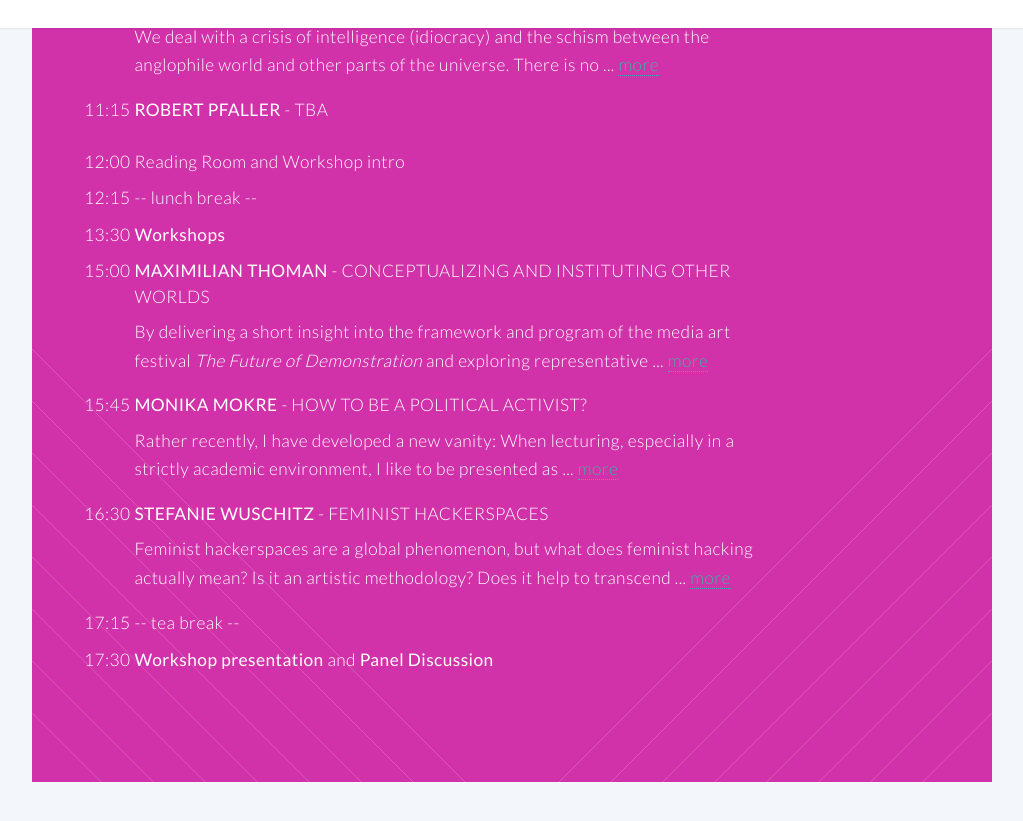
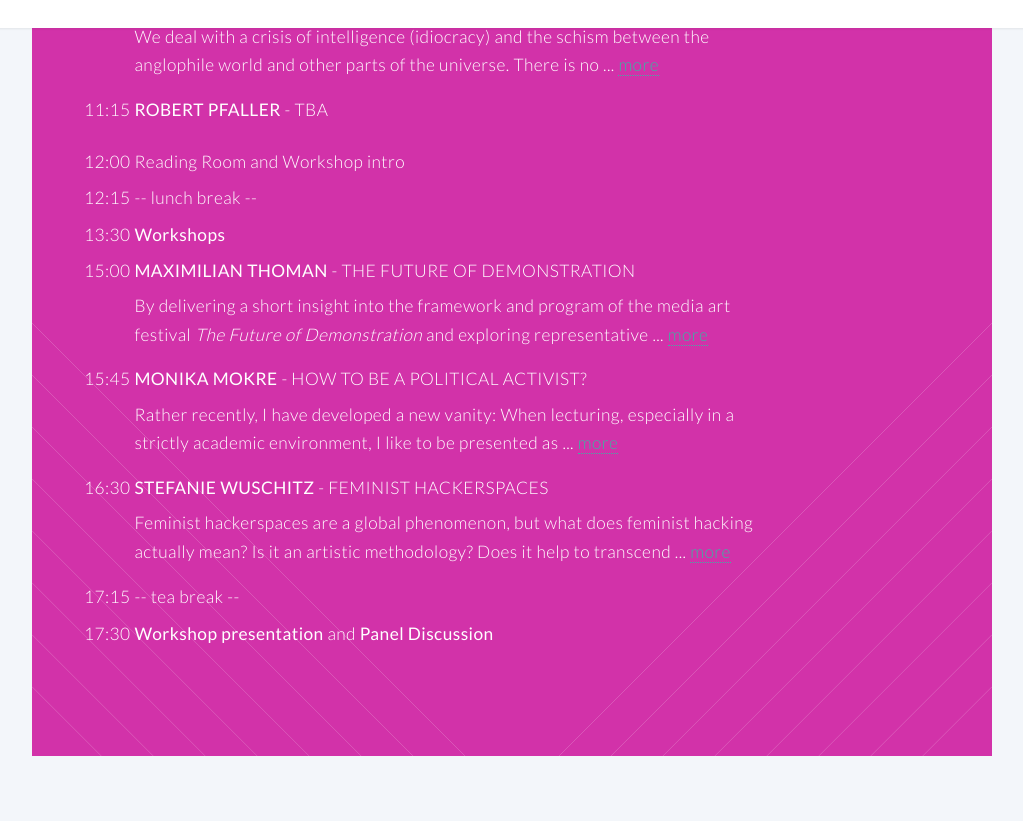
Before and after one commit to supergraph/pop-2017, a Jekyll site: the page built from index.html, in a window 1280 px wide and 900 px high, scrolled down 1592 px. Shown: the top 821 px of the window, without its empty margins (128-1151 px from the left). Built offline with Jekyll 4.4.1, drawn with Linux system fonts in a browser that asks for light colours.

Commit message:
Update title

```diff
--- a/index.html
+++ b/index.html
@@ -71,7 +71,7 @@ Now where does Art and Actionism kick in? Artists need to educate themselves abo
 </tr><tr>
 <th>15:00</th><td style="padding: 4px 4px;">
     <h4>
-      <strong>Maximilian Thoman</strong> - Conceptualizing and instituting other worlds
+      <strong>Maximilian Thoman</strong> - The Future of Demonstration
     </h4>
       <p class="abstract">
         <span>
```
Also changed, not shown: images/_banner.jpg (added), images/banner_v3.jpg (added).
